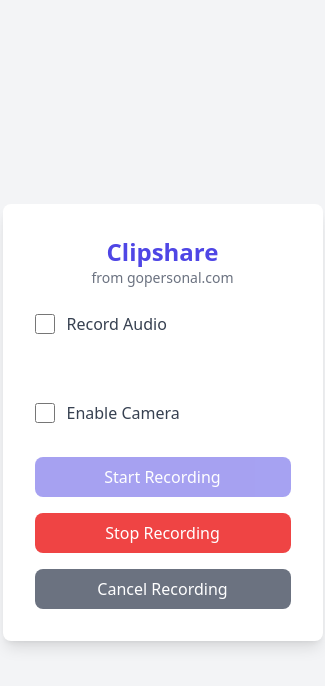
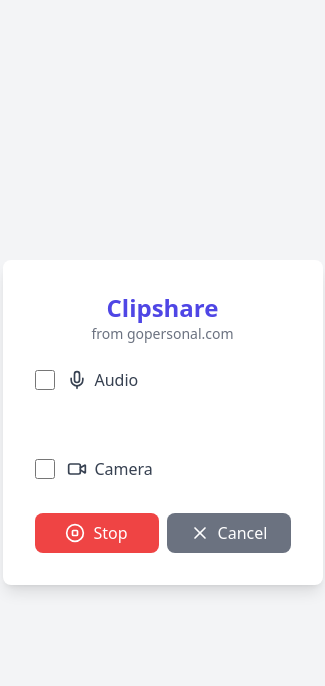
Before and after one commit to goshops-com/clipshare, an Electron app: page index.html in a window 325 px wide. Both pictures are taken after a click on the button "Start Recording". Drawn offline with nearby package versions, Linux system fonts and the light colour scheme; no server answers.

Commit message:
adding icons

```diff
--- a/index.html
+++ b/index.html
@@ -5,23 +5,21 @@
     <meta name="viewport" content="width=device-width, initial-scale=1.0" />
     <title>Clipshare</title>
     <script src="https://cdn.tailwindcss.com"></script>
+    <script src="https://unpkg.com/lucide@latest"></script>
     <style>
       @keyframes spin {
         0% {
           transform: rotate(0deg);
         }
-
         100% {
           transform: rotate(360deg);
         }
       }
-
       .animate-spin {
         animation: spin 1s linear infinite;
       }
     </style>
   </head>
-
   <body class="bg-gray-100 h-screen flex items-center justify-center">
     <div class="bg-white rounded-lg shadow-lg p-8 w-80">
       <div class="text-center mb-6">
@@ -36,7 +34,10 @@
             id="audioCheckbox"
             class="form-checkbox h-5 w-5 text-indigo-600 transition duration-150 ease-in-out"
           />
-          <span class="text-gray-700 font-medium">Record Audio</span>
+          <span class="text-gray-700 font-medium flex items-center space-x-2">
+            <i data-lucide="mic" class="w-5 h-5"></i>
+            <span>Audio</span>
+          </span>
         </label>
 
         <select
@@ -52,33 +53,39 @@
             id="cameraCheckbox"
             class="form-checkbox h-5 w-5 text-indigo-600 transition duration-150 ease-in-out"
           />
-          <span class="text-gray-700 font-medium">Enable Camera</span>
+          <span class="text-gray-700 font-medium flex items-center space-x-2">
+            <i data-lucide="video" class="w-5 h-5"></i>
+            <span>Camera</span>
+          </span>
         </label>
       </div>
 
-      <div class="mt-8 space-y-4">
+      <div id="controlButtons" class="mt-8 space-y-4">
         <button
           id="startBtn"
-          class="w-full bg-indigo-600 text-white py-2 px-4 rounded-lg hover:bg-indigo-700 focus:outline-none focus:ring-2 focus:ring-indigo-500 focus:ring-opacity-50 transition duration-150 ease-in-out"
+          class="w-full bg-indigo-600 text-white py-2 px-4 rounded-lg hover:bg-indigo-700 focus:outline-none focus:ring-2 focus:ring-indigo-500 focus:ring-opacity-50 transition duration-150 ease-in-out flex items-center justify-center space-x-2"
         >
-          Start Recording
+          <i data-lucide="play" class="w-5 h-5"></i>
+          <span>Start Recording</span>
         </button>
 
+        <div id="recordingControls" class="hidden space-x-2">
           <button
             id="stopBtn"
-          disabled
-          class="w-full bg-red-500 text-white py-2 px-4 rounded-lg hover:bg-red-600 focus:outline-none focus:ring-2 focus:ring-red-500 focus:ring-opacity-50 transition duration-150 ease-in-out opacity-50 cursor-not-allowed"
+            class="flex-1 bg-red-500 text-white py-2 px-4 rounded-lg hover:bg-red-600 focus:outline-none focus:ring-2 focus:ring-red-500 focus:ring-opacity-50 transition duration-150 ease-in-out flex items-center justify-center space-x-2"
           >
-          Stop Recording
+            <i data-lucide="circle-stop" class="w-5 h-5"></i>
+            <span>Stop</span>
           </button>
 
           <button
             id="cancelBtn"
-          disabled
-          class="w-full bg-gray-500 text-white py-2 px-4 rounded-lg hover:bg-gray-600 focus:outline-none focus:ring-2 focus:ring-gray-500 focus:ring-opacity-50 transition duration-150 ease-in-out opacity-50 cursor-not-allowed"
+            class="flex-1 bg-gray-500 text-white py-2 px-4 rounded-lg hover:bg-gray-600 focus:outline-none focus:ring-2 focus:ring-gray-500 focus:ring-opacity-50 transition duration-150 ease-in-out flex items-center justify-center space-x-2"
           >
-          Cancel Recording
+            <i data-lucide="x" class="w-5 h-5"></i>
+            <span>Cancel</span>
           </button>
+        </div>
       </div>
     </div>
 
@@ -87,21 +94,26 @@
       class="fixed inset-0 bg-gray-600 bg-opacity-50 hidden items-center justify-center"
     >
       <div class="bg-white p-5 rounded-lg flex items-center space-x-4">
-        <div
-          class="animate-spin rounded-full h-8 w-8 border-t-2 border-b-2 border-indigo-500"
-        ></div>
+        <i
+          data-lucide="loader-2"
+          class="w-6 h-6 text-indigo-600 animate-spin"
+        ></i>
         <div class="text-indigo-600 font-semibold">Uploading...</div>
       </div>
     </div>
 
     <script src="renderer.js"></script>
     <script>
+      // Initialize Lucide icons
+      lucide.createIcons();
+
       const audioCheckbox = document.getElementById('audioCheckbox');
       const audioDeviceSelect = document.getElementById('audioDeviceSelect');
       const cameraCheckbox = document.getElementById('cameraCheckbox');
       const startBtn = document.getElementById('startBtn');
       const stopBtn = document.getElementById('stopBtn');
       const cancelBtn = document.getElementById('cancelBtn');
+      const recordingControls = document.getElementById('recordingControls');
 
       audioCheckbox.addEventListener('change', () => {
         if (audioCheckbox.checked) {
@@ -114,31 +126,15 @@
       });
 
       startBtn.addEventListener('click', () => {
-        startBtn.disabled = true;
-        startBtn.classList.add('opacity-50', 'cursor-not-allowed');
-        startBtn.classList.remove('hover:bg-indigo-700');
-
-        stopBtn.disabled = false;
-        stopBtn.classList.remove('opacity-50', 'cursor-not-allowed');
-        stopBtn.classList.add('hover:bg-red-600');
-
-        cancelBtn.disabled = false;
-        cancelBtn.classList.remove('opacity-50', 'cursor-not-allowed');
-        cancelBtn.classList.add('hover:bg-gray-600');
+        startBtn.classList.add('hidden');
+        recordingControls.classList.remove('hidden');
+        recordingControls.classList.add('flex');
       });
 
       function handleStopOrCancel() {
-        stopBtn.disabled = true;
-        stopBtn.classList.add('opacity-50', 'cursor-not-allowed');
-        stopBtn.classList.remove('hover:bg-red-600');
-
-        cancelBtn.disabled = true;
-        cancelBtn.classList.add('opacity-50', 'cursor-not-allowed');
-        cancelBtn.classList.remove('hover:bg-gray-600');
-
-        startBtn.disabled = false;
-        startBtn.classList.remove('opacity-50', 'cursor-not-allowed');
-        startBtn.classList.add('hover:bg-indigo-700');
+        startBtn.classList.remove('hidden');
+        recordingControls.classList.add('hidden');
+        recordingControls.classList.remove('flex');
 
         // Uncheck the camera checkbox and trigger change event
         if (cameraCheckbox.checked) {
--- a/main.js
+++ b/main.js
@@ -63,8 +63,8 @@
 
 function createWindow() {
   window = new BrowserWindow({
-    width: 300,
-    height: 450,
+    width: 325,
+    height: 330,
     show: false,
     frame: false,
     resizable: false,
```
Lines whose indentation alone changed are shown as unchanged.
